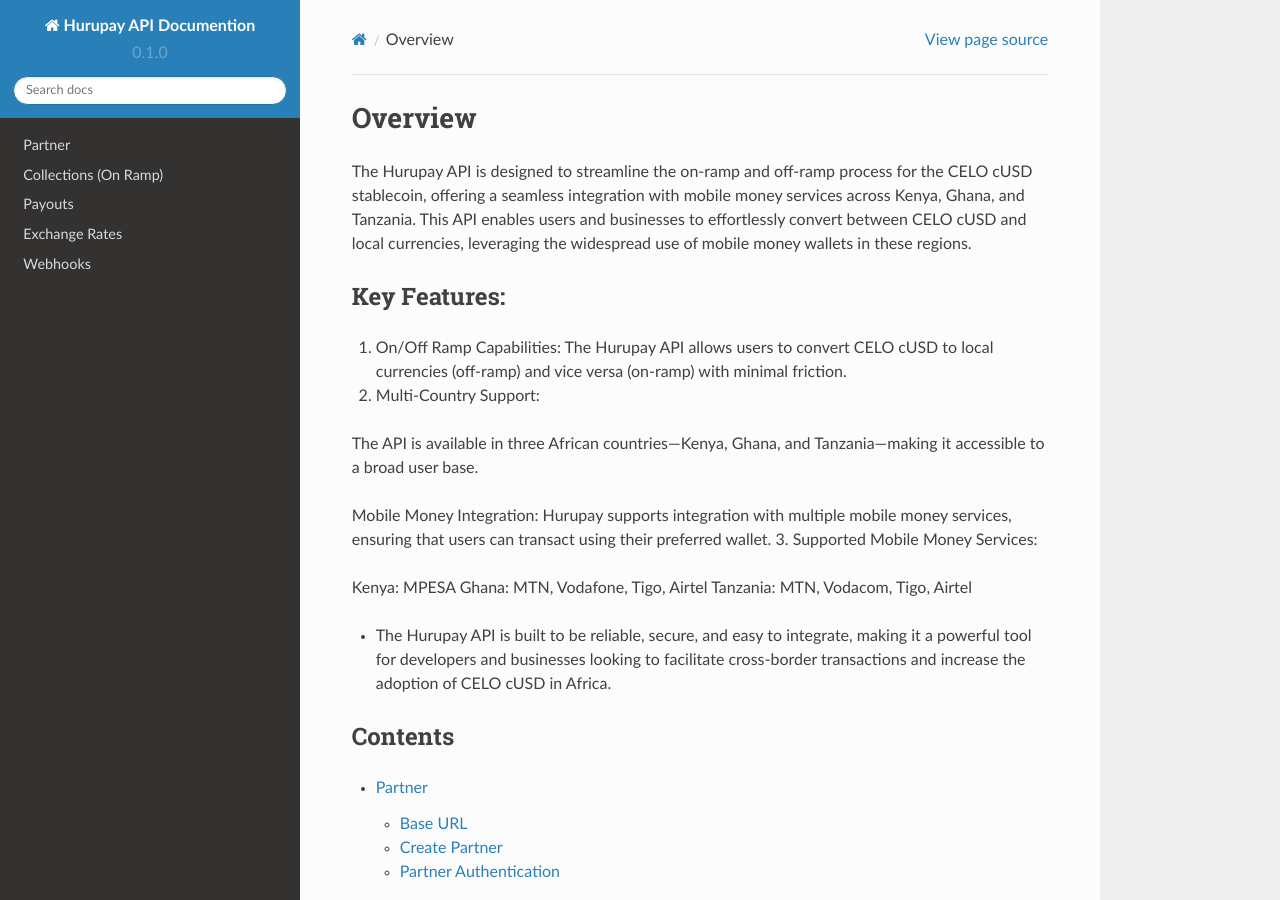
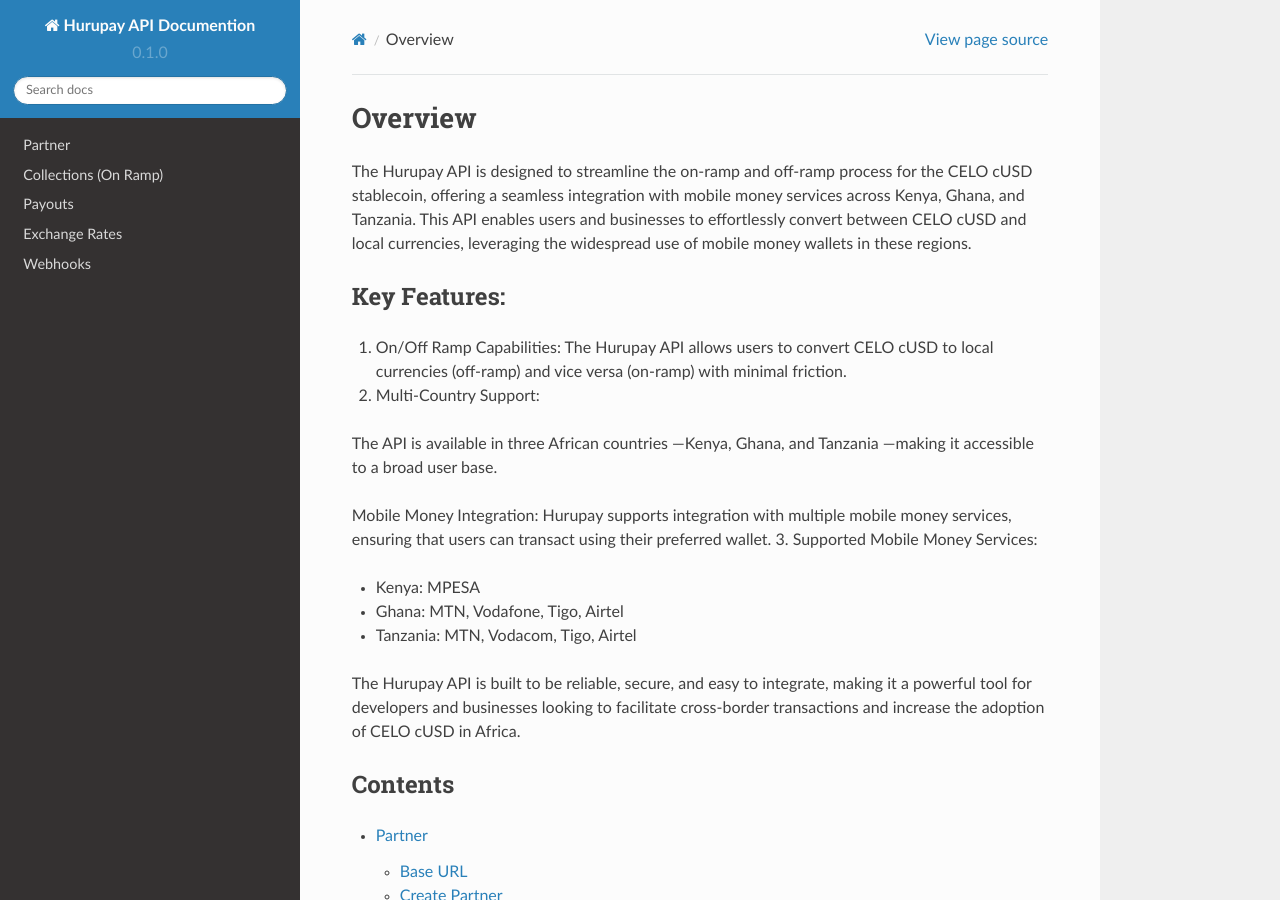
Before and after one commit to Hurupay/hurupay-api-docs, a Sphinx documentation site: the page built from docs/source/index.rst, in a window 1280 px wide and 900 px high. Built offline with Sphinx 7.4.7 and the Read the Docs theme 2.0.0, drawn with Linux system fonts in a browser that asks for light colours.

Commit message:
minor fix

```diff
--- a/docs/source/index.rst
+++ b/docs/source/index.rst
@@ -9,16 +9,17 @@
 1. On/Off Ramp Capabilities: The Hurupay API allows users to convert CELO cUSD to local currencies (off-ramp) and vice versa (on-ramp) with minimal friction.
 2. Multi-Country Support:
 
-The API is available in three African countries—Kenya, Ghana, and Tanzania—making it accessible to a broad user base.
+The API is available in three African countries —Kenya, Ghana, and Tanzania —making it accessible to a broad user base.
 
 Mobile Money Integration: Hurupay supports integration with multiple mobile money services, ensuring that users can transact using their preferred wallet.
 3. Supported Mobile Money Services:
 
-Kenya: MPESA
-Ghana: MTN, Vodafone, Tigo, Airtel
-Tanzania: MTN, Vodacom, Tigo, Airtel
+- Kenya: MPESA
+- Ghana: MTN, Vodafone, Tigo, Airtel
+- Tanzania: MTN, Vodacom, Tigo, Airtel
 
-- The Hurupay API is built to be reliable, secure, and easy to integrate, making it a powerful tool for developers and businesses looking to facilitate cross-border transactions and increase the adoption of CELO cUSD in Africa.
+
+The Hurupay API is built to be reliable, secure, and easy to integrate, making it a powerful tool for developers and businesses looking to facilitate cross-border transactions and increase the adoption of CELO cUSD in Africa.
 
 .. .. note::
 
--- a/docs/source/partner.rst
+++ b/docs/source/partner.rst
@@ -52,7 +52,7 @@
 ----------------------
 
 Sign in authentication
-^^^^^^^^^^
+^^^^^^^^^^^^^^^^^^^^
 
 After successfully creating partner account you need to authorize your account in order to get access_token and refresh_token.
 This API will send you a magic hash to your email that you will you use to authorize your account.
```
